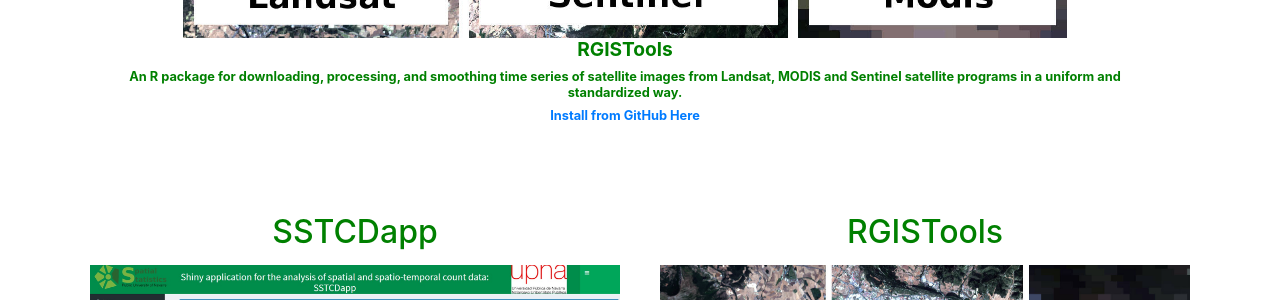
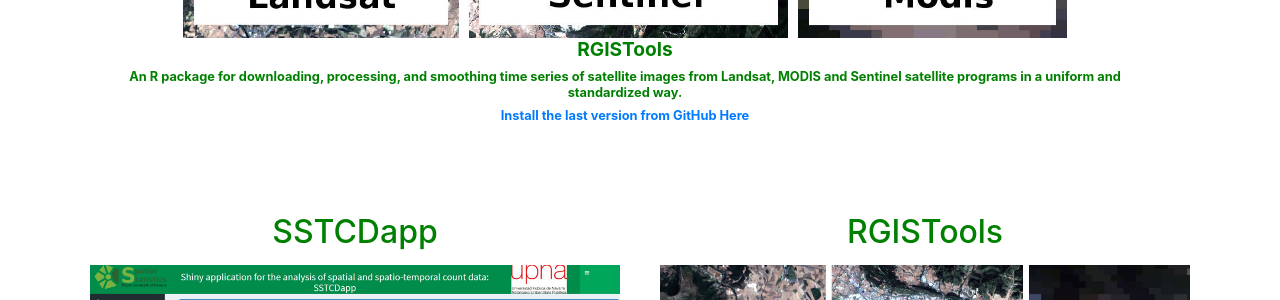
Before and after one commit to spatialstatisticsupna/spatialstatisticsupna.github.io, a Jekyll site: the page built from index.html, in a window 1280 px wide and 900 px high, scrolled down 5352 px. Shown: the part 152-452 px from the top of the window. Built offline with Jekyll 4.4.1, drawn with Linux system fonts in a browser that asks for light colours; some web fonts are replaced.

Commit message:
added rsat

```diff
--- a/_includes/softwareCarousel.html
+++ b/_includes/softwareCarousel.html
@@ -22,7 +22,16 @@
             <div>
               <h1>RGISTools</h1>
               <h2>An R package for downloading, processing, and smoothing time series of satellite images from Landsat, MODIS and Sentinel satellite programs in a uniform and standardized way.</h2>
-              <h2><a href="https://github.com/spatialstatisticsupna/RGISTools" target="_blank">Install from GitHub Here</a></h2>
+              <h2><a href="https://github.com/spatialstatisticsupna/RGISTools" target="_blank">Install the last version from GitHub Here</a></h2>
+            </div>
+          </div>
+		  <!-- Slide three - Set the background image for this slide in the line below -->
+          <div class="carousel-item software-centered" style="background:white;">
+            <img class="sofware-img" src="img/satimages/rsat_img.jpeg"></img>
+            <div>
+              <h1>rsat</h1>
+              <h2>An easier way for searching, downloading, managing, and processing multiplatform satellite images in R.</h2>
+              <h2><a href="https://github.com/spatialstatisticsupna/rsat" target="_blank">Install the last version from GitHub Here</a></h2>
             </div>
           </div>
         </div>
```
Also changed, not shown: img/satimages/rsat_img.jpeg (added).
